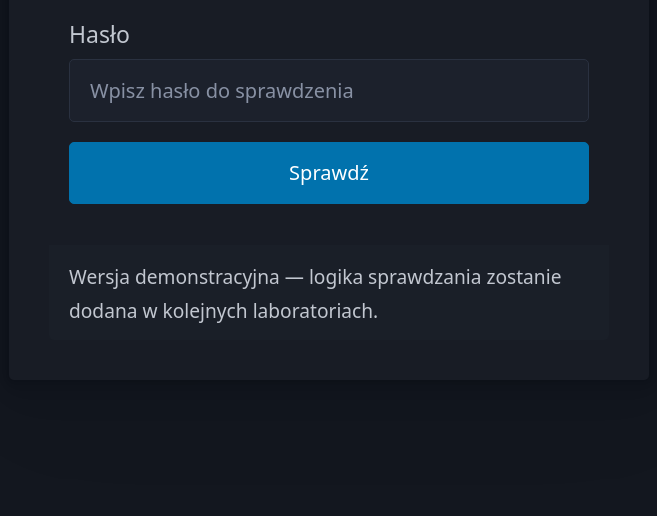
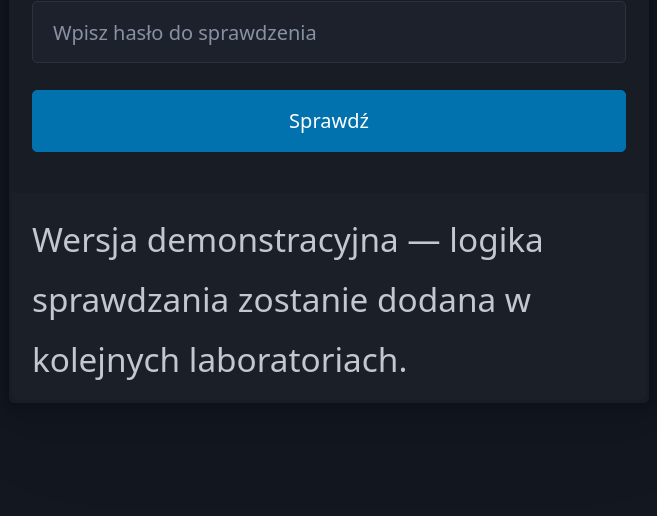
Before and after one commit to 333alibaba/breach-checker, a plain HTML site: page frontend/index.html in a window 1280 px wide. Shown: the part 284-800 px from the top of the page, without its empty margins (311-968 px from the left). Drawn offline with nearby package versions, Linux system fonts and the light colour scheme.

```diff
--- a/frontend/style.css
+++ b/frontend/style.css
@@ -10,8 +10,8 @@
 }
 
 article {
-  padding: 3rem;
-  font-size: 1.15rem;
+  padding: 1.15rem;
+  font-size: 2rem;
 }
 
 #result:empty {
```
Also changed, not shown: 2 other files.
